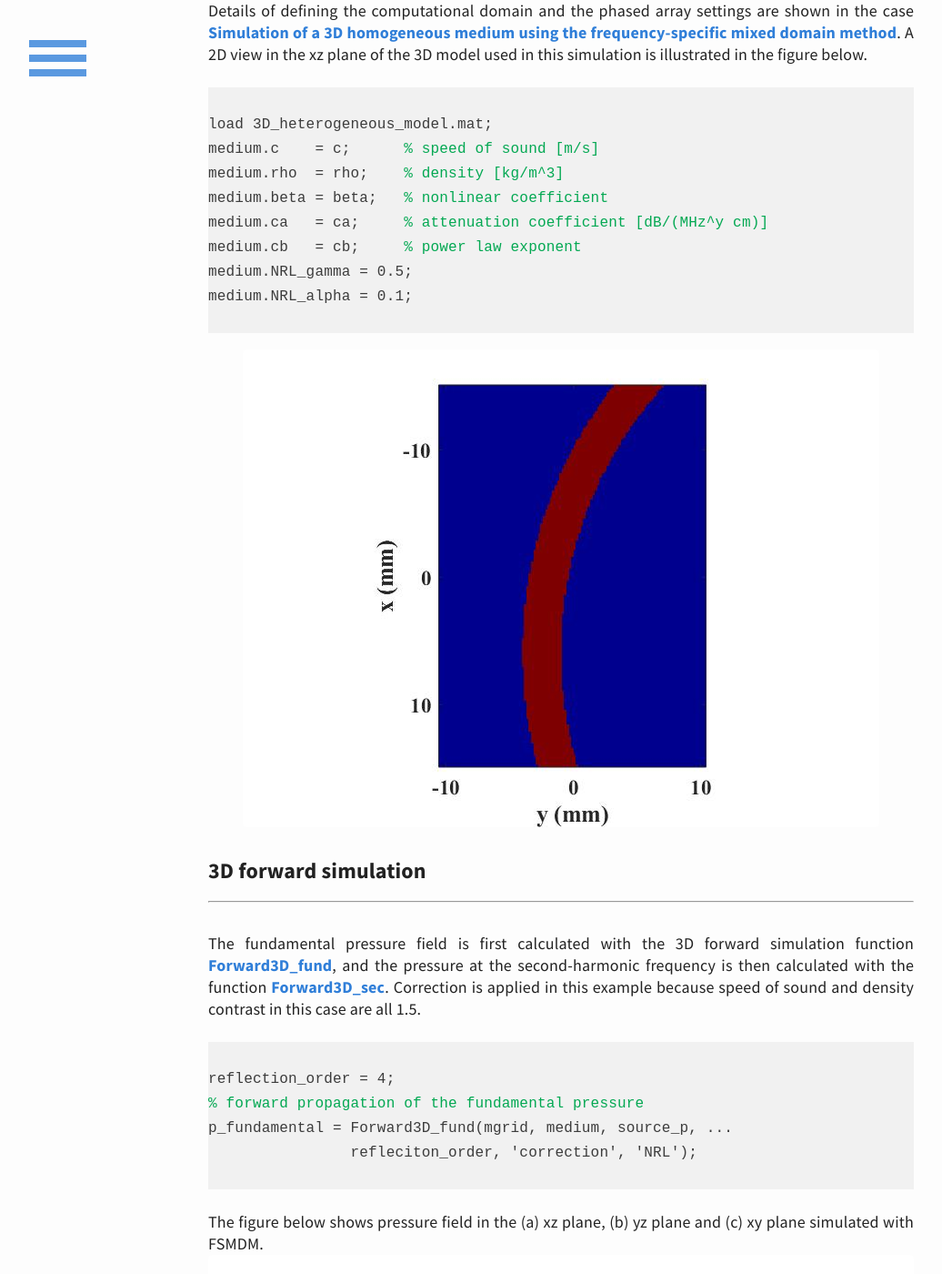
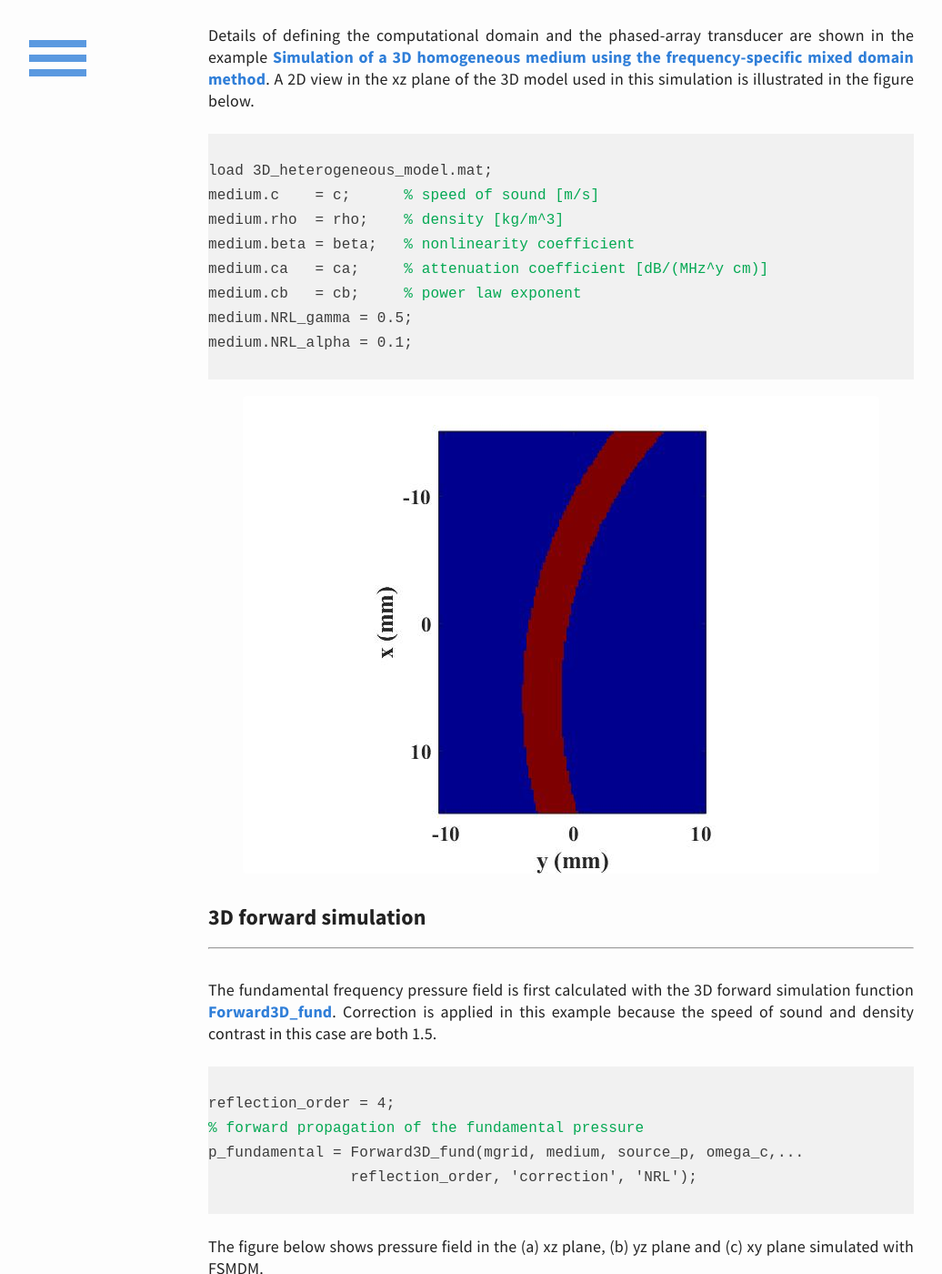
Before and after one commit to m-SOUND/mSOUND, a Jekyll site: the page built from _posts/2019-07-25-FSMDM-3D_heterogeneous.html, in a window 1280 px wide and 1400 px high, scrolled down 573 px. Shown: the whole window at 91% size, without its empty margins (23-1059 px from the left). Built offline with Jekyll 4.4.1, drawn with Linux system fonts in a browser that asks for light colours; some of the changed text lies outside the part shown.

Commit message:
Update 2019-07-25-FSMDM-3D_heterogeneous.html

```diff
--- a/_posts/2019-07-25-FSMDM-3D_heterogeneous.html
+++ b/_posts/2019-07-25-FSMDM-3D_heterogeneous.html
@@ -5,8 +5,8 @@
 <br>
 <hr>
 <hr>
-This example shows how to simulate the wave propagation in the 3D heterogeneous media with the frequency-specific mixed
- domain method and the focused beam is generated with the phased-array.
+This example shows how to simulate the wave propagation in 3D heterogeneous media with the frequency-specific mixed domain method.
+A skull-like medium and a focused beam are assumed in this example.
 <hr>
 <hr>
 </p>
@@ -15,16 +15,16 @@
 <h6>Defining the medium properties</h6>
 <hr>
 <p>
- <br>Details of defining the computational domain and the phased array settings are shown in the case
-   <a href="https://m-sound.github.io/mSOUND/FSMDM_3D_homogeneous">
-    Simulation of a 3D homogeneous medium using the frequency-specific mixed domain method</a>. A 2D view in the xz plane
- of the 3D model used in this simulation is illustrated in the figure below.
+ <br>Details of defining the computational domain and the phased-array transducer are shown in the example
+ <a href="https://m-sound.github.io/mSOUND/FSMDM_3D_homogeneous">
+ Simulation of a 3D homogeneous medium using the frequency-specific mixed domain method</a>.
+ A 2D view in the xz plane of the 3D model used in this simulation is illustrated in the figure below.
    <pre>
  <code>
 load 3D_heterogeneous_model.mat;
 medium.c    = c;      <font color="#03a852">% speed of sound [m/s]</font>
 medium.rho  = rho;    <font color="#03a852">% density [kg/m^3]</font>
-medium.beta = beta;   <font color="#03a852">% nonlinear coefficient </font>
+medium.beta = beta;   <font color="#03a852">% nonlinearity coefficient </font>
 medium.ca   = ca;     <font color="#03a852">% attenuation coefficient [dB/(MHz^y cm)] </font>
 medium.cb   = cb;     <font color="#03a852">% power law exponent</font>
 medium.NRL_gamma = 0.5;
@@ -39,18 +39,15 @@
 <h6>3D forward simulation</h6>
 <hr>
 <p>
- <br>The fundamental pressure field is first calculated with the 3D forward simulation function
-  <a href="/mSOUND/function.html#Forward3D_fund">Forward3D_fund</a>,
-  and the pressure at the second-harmonic frequency is then calculated with the function
-  <a href="/mSOUND/function.html#Forward3D_sec">Forward3D_sec</a>. Correction is applied in this
- example because speed of sound and density contrast in this case
-are all 1.5.
-
+ <br>
+ The fundamental frequency pressure field is first calculated with the 3D forward simulation function
+ <a href="/mSOUND/function.html#Forward3D_fund">Forward3D_fund</a>.
+ Correction is applied in this example because the speed of sound and density contrast in this case are both 1.5.
 <pre> <code>
 reflection_order = 4;
 <font color="#03a852">% forward propagation of the fundamental pressure</font>
-p_fundamental = Forward3D_fund(mgrid, medium, source_p, ...
-                refleciton_order, 'correction', 'NRL');
+p_fundamental = Forward3D_fund(mgrid, medium, source_p, omega_c,...
+                reflection_order, 'correction', 'NRL');
 </code> </pre>
 
 </p>
```
